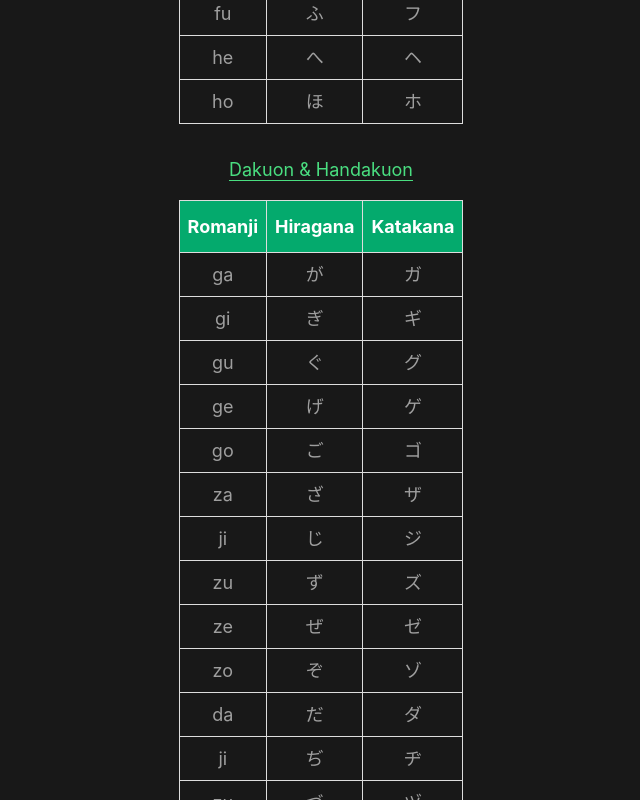
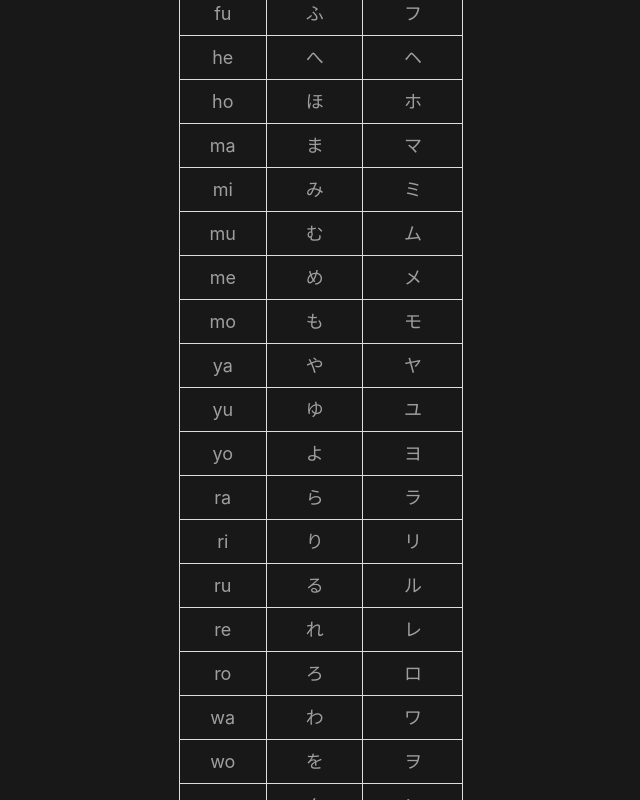
Before and after one commit to MoeHtetMyint99/Language-Practice, a Vue app: page /words in a window 1280 px wide. Shown: the part 1340-2140 px from the top of the page, without its empty margins (319-959 px from the left). Built offline with nearby package versions, Linux system fonts and the light colour scheme.

Commit message:
adding words

```diff
--- a/src/assets/japWords.ts
+++ b/src/assets/japWords.ts
@@ -28,7 +28,23 @@ export const romanji = [
   'hi',
   'fu',
   'he',
-  'ho'
+  'ho',
+  'ma',
+  'mi',
+  'mu',
+  'me',
+  'mo',
+  'ya',
+  'yu',
+  'yo',
+  'ra',
+  'ri',
+  'ru',
+  're',
+  'ro',
+  'wa',
+  'wo',
+  'n'
 ]
 
 export const hiragana = [
@@ -61,7 +77,23 @@ export const hiragana = [
   'ひ',
   'ふ',
   'へ',
-  'ほ'
+  'ほ',
+  'ま',
+  'み',
+  'む',
+  'め',
+  'も',
+  'や',
+  'ゆ',
+  'よ',
+  'ら',
+  'り',
+  'る',
+  'れ',
+  'ろ',
+  'わ',
+  'を',
+  'ん'
 ]
 
 export const katakana = [
@@ -94,7 +126,23 @@ export const katakana = [
   'ヒ',
   'フ',
   'ヘ',
-  'ホ'
+  'ホ',
+  'マ',
+  'ミ',
+  'ム',
+  'メ',
+  'モ',
+  'ヤ',
+  'ユ',
+  'ヨ',
+  'ラ',
+  'リ',
+  'ル',
+  'レ',
+  'ロ',
+  'ワ',
+  'ヲ',
+  'ン'
 ]
 
 export const dakuonR = [
--- a/src/views/HomeView.vue
+++ b/src/views/HomeView.vue
@@ -113,7 +113,7 @@ function onCheck() {
 <template>
   <div class="flex flex-col items-center mt-4 lg:mt-0">
     <div class="flex items-center justify-evenly gap-2 mb-4 flex-wrap text-black">
-      <select v-model="selected" class="border p-2 rounded-md">
+      <select v-model="selected" class="border p-2 rounded-md" @change="reset">
         <option>Romanji</option>
         <option value="romanjiCombined">Romanji (Hira + Kata)</option>
         <option>Hiragana</option>
@@ -132,9 +132,9 @@ function onCheck() {
     >
       <div class="">{{ text }}</div>
       <div class="mt-8" v-if="checked" v-html="checkText"></div>
-      <!-- <div>{{ dakuonR.length }}</div>
-      <div>{{ dakuonH.length }}</div>
-      <div>{{ dakuonK.length }}</div>
+      <!-- <div>{{ roman.length }}</div>
+      <div>{{ hira.length }}</div>
+      <div>{{ kata.length }}</div>
       <div>{{ ['5'].constructor === Array }}</div>
       <div>{{ typeof '5' }}</div> -->
     </div>
```
